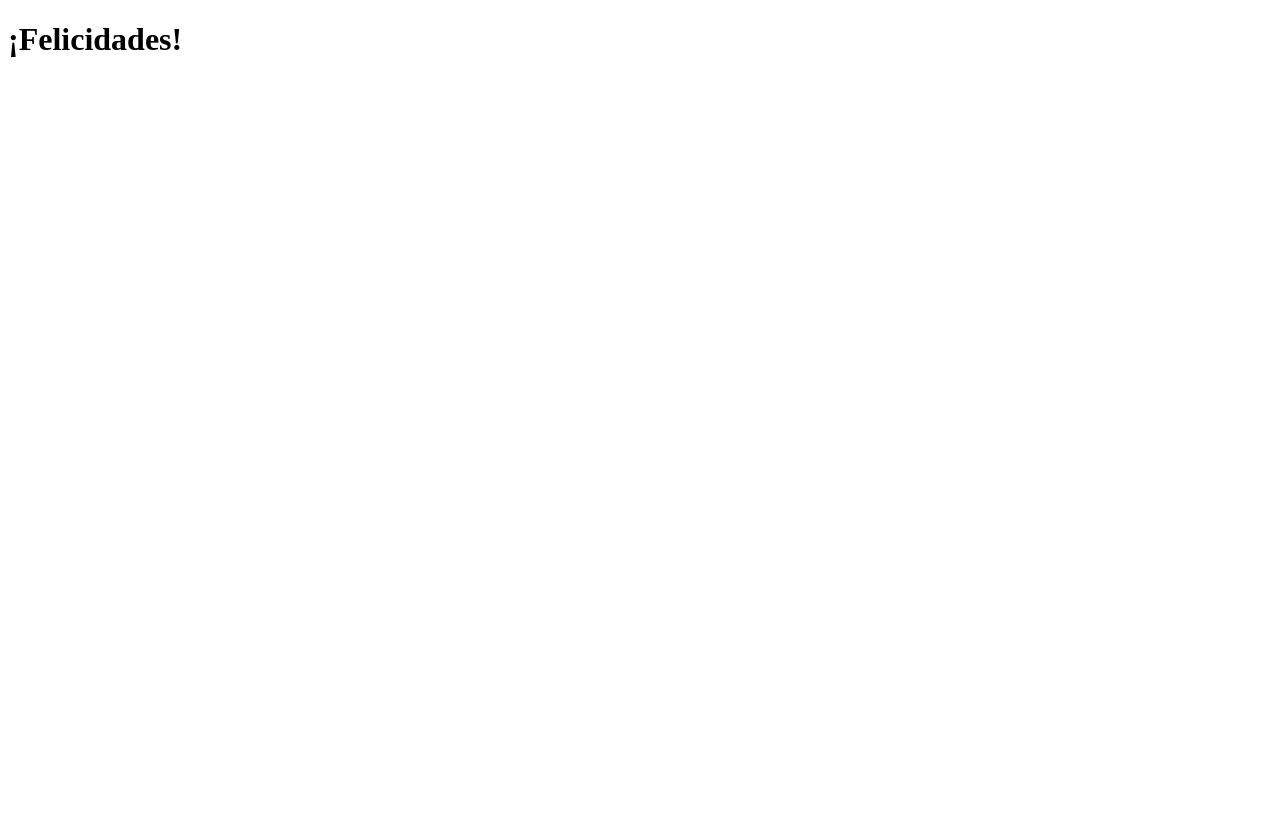
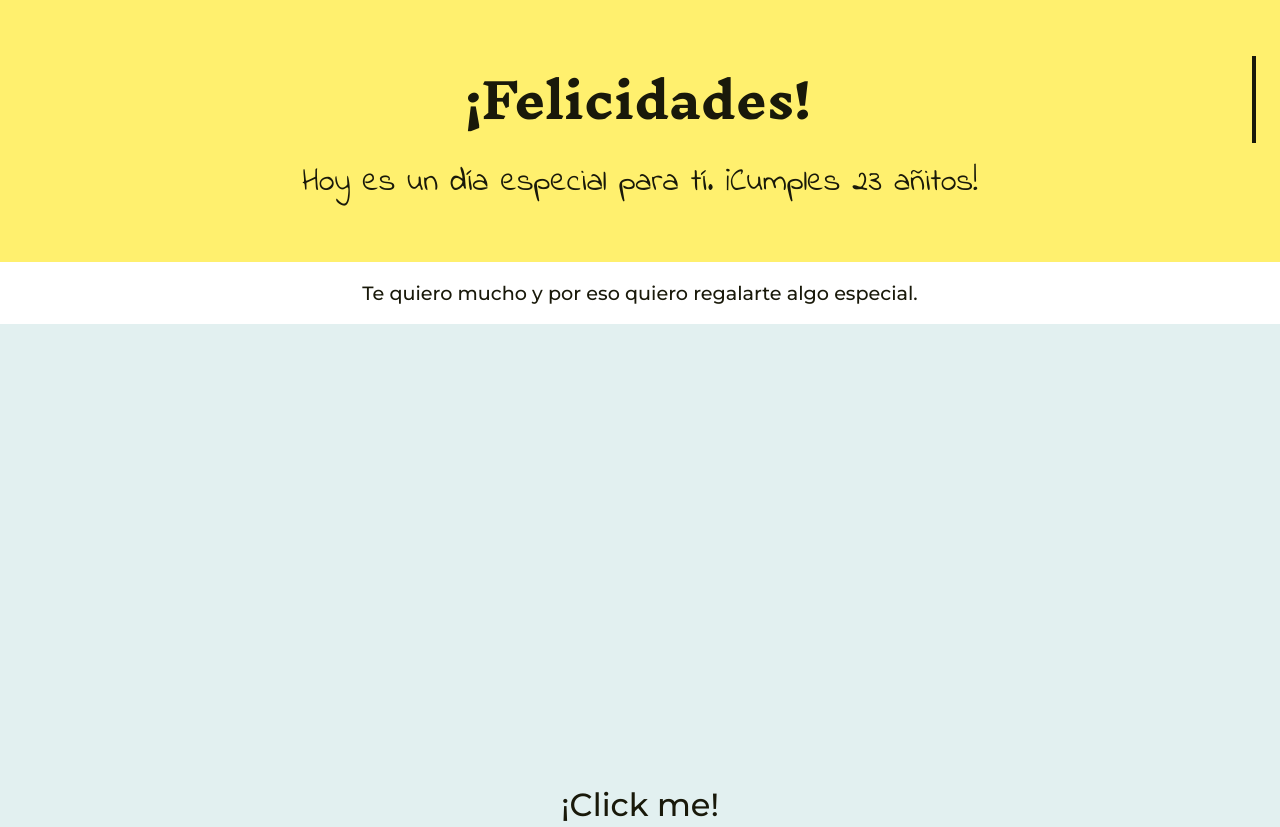
Before and after one commit to LidiaA3/sorpresaandreacumple, a plain HTML site: page index.html in a window 1280 px wide. Shown: the top 827 px of the page. Before the commit the page ends 800 px from the top, so only its background shows below. Drawn offline with Linux system fonts and the light colour scheme.

Commit message:
Add files

```diff
--- a/index.html
+++ b/index.html
@@ -4,9 +4,23 @@
     <meta charset="UTF-8">
     <meta name="viewport" content="width=device-width, initial-scale=1.0">
     <title>¡Felicidades!</title>
+    <link rel="stylesheet" href="style.css">
 </head>
 <body>
-    <h1>¡Felicidades!</h1>
-    <p></p>
+    <header>
+        <h1 class="title typewriter">¡Felicidades!</h1>
+        <p class="subtitle">Hoy es un día especial para tí. ¡Cumples 23 añitos!</p>
+    </header>
+    <main>
+        <p>Te quiero mucho y por eso quiero regalarte algo especial.</p>
+        <figure id="revel" class="revel-hidden">
+            <span>¡Click me!</span>
+            <img src="images/heart_tatto.webp" alt="heart_tatto">
+        </figure>
+
+        <p>Espero que te guste <span class="span">¡Feliz cumple!</span></p>
+    </main>
+    <footer>&copy; 2024 | feliz cumple</footer>
+    <script src="main.js"></script>
 </body>
 </html>
--- /dev/null
+++ b/main.js
@@ -0,0 +1,7 @@
+const click = document.getElementById("revel");
+
+click.addEventListener("click", () => {
+    click.classList.remove("revel-hidden")
+    click.classList.add("revel-active")
+    click.removeEventListener("click", null)
+})
--- /dev/null
+++ b/style.css
@@ -0,0 +1,143 @@
+:root {
+    --blue: #E2F0F0;
+    --yellow: #FFF06E;
+    --text: #19190A;
+}
+
+@font-face {
+    font-family: Inknut;
+    src: url(fonts/InknutAntiqua-Bold.woff);
+}
+@font-face {
+    font-family: Indie;
+    src: url(fonts/IndieFlower-Regular.woff);
+}
+@font-face {
+    font-family: Montserrat;
+    src: url(fonts/Montserrat-Medium.woff);
+}
+
+*, *::after, *::before {
+    box-sizing: border-box;
+}
+
+body {
+    color: var(--text);
+    font-family: 'Montserrat';
+    margin: 0;
+    display: flex;
+    flex-direction: column;
+    min-height: 100vh;
+    transition: all 1s;
+}
+
+header {
+    background-color: var(--yellow);
+    padding: 1.5rem;
+}
+
+main {
+    flex: 1;
+}
+
+h1, h2, h3, h4, h5, h6 {
+    font-family: 'Inknut';
+}
+
+p {
+    text-align: center;
+    font-size: larger;
+}
+
+.span {
+    font-family: 'Indie';
+    display: block;
+    font-size: 1.6em;
+}
+
+.title {
+    font-size: 3rem;
+    line-height: 1.8em;
+    text-align: center;
+}
+
+.subtitle {
+    font-family: 'Indie';
+    font-size: 2rem;
+    text-align: center;
+    margin-top: -1rem;
+}
+
+figure {
+    margin: 0;
+    width: 100%;
+    aspect-ratio: 16 / 12;
+}
+
+img {
+    width: 100%;
+    height: 100%;
+    object-fit: cover;
+    object-position: center;
+}
+
+.revel-hidden {
+    background-color: var(--blue);
+    display: flex;
+    justify-content: center;
+    align-items: center;
+    font-size: 2rem;
+}
+
+.revel-hidden span {
+    animation: beap 1s ease-in-out infinite;
+    transition: all;
+}
+
+@keyframes beap {
+    0% {
+        opacity: 1;
+    }
+    50% {
+        opacity: 0;
+    }
+    100% {
+        opacity: 1;
+    }
+}
+
+.revel-hidden img {
+    display: none;
+}
+
+.revel-active span {
+    display: none;
+}
+
+footer {
+    background-color: var(--text);
+    color: #E2F0F0;
+    padding: 1rem;
+    text-align: center;
+}
+
+.typewriter {
+    overflow: hidden;
+    border-right: .1em solid var(--text);
+    white-space: nowrap;
+    animation:
+      typing 2.5s steps(60, end),
+      blink-caret .75s step-end infinite;
+  }
+
+  /* The typing effect */
+  @keyframes typing {
+    from { width: 0 }
+    to {width: 100% }
+  }
+
+  /* The typewriter cursor effect */
+  @keyframes blink-caret {
+    from, to { border-color: transparent }
+    50% { border-color: var(--text); }
+  }
```
Also changed, not shown: fonts/IndieFlower-Regular.woff (added), fonts/InknutAntiqua-Bold.woff (added), fonts/Montserrat-Medium.woff (added), images/header_tattoo.webp (added), images/heart_tatto.webp (added).
